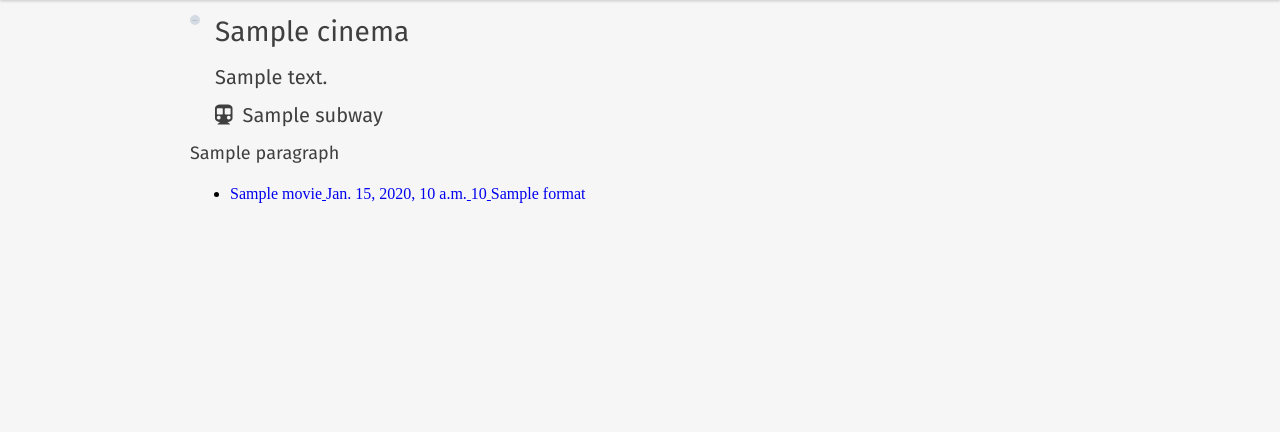
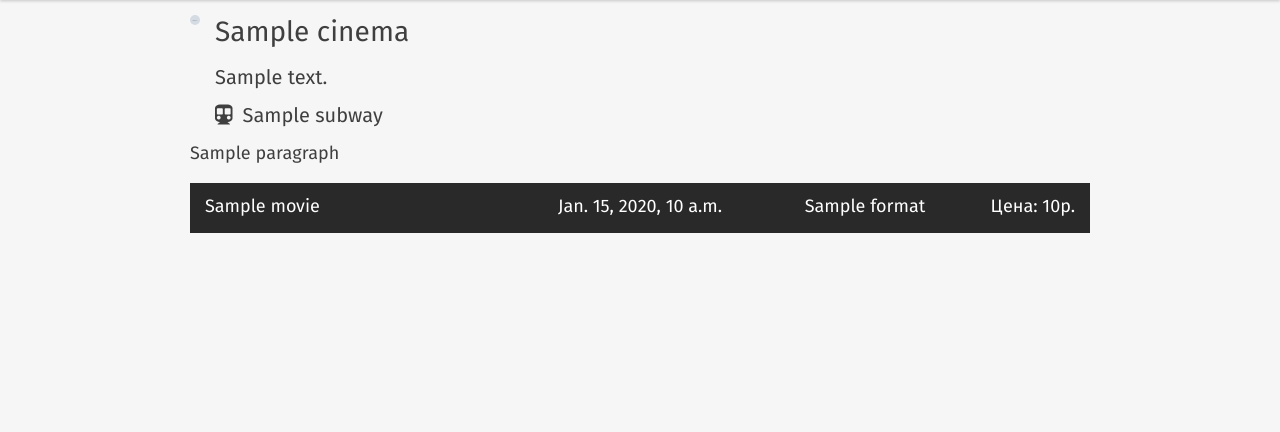
Before and after one commit to ilyamore88/CinemaPoisk, a Django app: template templates/pages/cinema.html in a window 1280 px wide. Shown: the part 60-492 px from the top of the page. Run offline with Django 3.2, Linux system fonts and the light colour scheme; the template is opened without the code that fills it: most values are stand-ins (such as "Sample title", 1, 10 or a date in 2020); grey boxes marked "Sample" are stand-in pictures; some libraries are stand-ins or nearby versions.

Commit message:
design schedule

```diff
--- a/static/css/style.css
+++ b/static/css/style.css
@@ -206,17 +206,54 @@ footer {
 }
 
 .film__title {
-    display: inline-block;
+    position: absolute;
+    top: 50%;
+    transform: translate(0, -50%);
 }
 
 .session__date {
-    display: inline-block;
+    position: absolute;
+    top: 50%;
+    left: 50%;
+    transform: translate(-50%, -50%);
 }
 
 .session__price {
-    display: inline-block;
+    position: absolute;
+    top: 50%;
+    right: 15px;
+    transform: translate(0, -50%);
 }
 
 .session__format {
-    display: inline-block;
+    position: absolute;
+    top: 50%;
+    left: 75%;
+    transform: translate(-50%, -50%);
 }
+
+.schedule {
+    margin-left: 0px;
+    padding-left: 0px;
+}
+
+.session {
+    list-style-type: none;
+}
+
+.session-link {
+    position: relative;
+    display: block;
+    text-decoration: none;
+    height: 50px;
+    padding-left: 15px;
+    padding-right: 15px;
+    background: #292929;
+    color: #ffffff;
+    font-family: 'fira_sansregular';
+    font-size: 18px;
+}
+
+.session-link:hover {
+    background: #202020;
+}
--- a/templates/pages/cinema.html
+++ b/templates/pages/cinema.html
@@ -25,10 +25,10 @@
                 {% if movie.id == session.film_id %}
                     <li class="session">
                         <a href="/movie/{{ movie.id }}" class="session-link">
-                            <div class="film__title">{{ movie.name }}</div>
-                            <div class="session__date">{{ session.date }}</div>
-                            <div class="session__price">{{ session.price }}</div>
-                            <div class="session__format">{{ session.format }}</div>
+                            <span class="film__title">{{ movie.name }}</span>
+                            <span class="session__date">{{ session.date }}</span>
+                            <span class="session__format">{{ session.format }}</span>
+                            <span class="session__price">Цена: {{ session.price }}р.</span>
                         </a>
                     </li>
                 {% endif %}
```
Also changed, not shown: views.py (+7 -4 lines).
